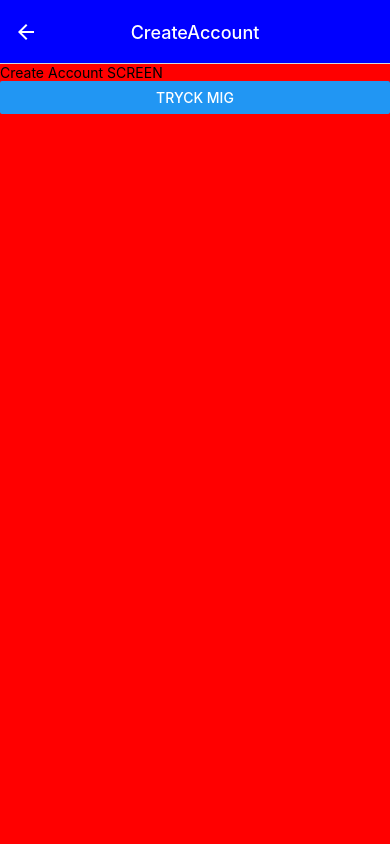
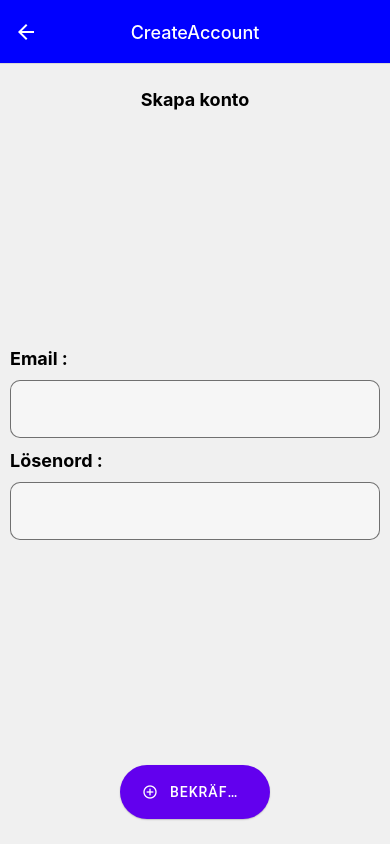
Before and after one commit to KSigurd/KROLF-household-app, a React Native app: screen /CreateAccount in a window 390 px wide. Built offline with nearby package versions, Linux system fonts and the light colour scheme.

Commit message:
createAccountScrren layout, and navigation

```diff
--- a/components/AddHouseholdButton.tsx
+++ b/components/AddHouseholdButton.tsx
@@ -2,13 +2,17 @@ import { Button as NPbutton } from "react-native-paper";
 import React, { FC } from "react";
 import { StyleSheet } from "react-native";
 
-const AddHouseholdButton: FC = () => {
+interface Props {
+  onAddHousehold: () => void;
+}
+
+const AddHouseholdButton = ({ onAddHousehold }: Props) => {
   return (
     <NPbutton
       icon="plus-circle-outline"
       mode="contained"
       style={styles.NPbutton}
-      onPress={() => console.log("Pressed")}
+      onPress={() => onAddHousehold()}
     >
       Lägg till
     </NPbutton>
--- a/components/JoinHouseHoldButton.tsx
+++ b/components/JoinHouseHoldButton.tsx
@@ -2,13 +2,17 @@ import { Button as NPbutton } from "react-native-paper";
 import React, { FC } from "react";
 import { StyleSheet } from "react-native";
 
-const JoinHouseholdButton: FC = () => {
+interface Props {
+  onJoinHousehold: () => void;
+}
+
+const JoinHouseholdButton = ({ onJoinHousehold }: Props) => {
   return (
     <NPbutton
           icon="account-plus-outline"
           mode="contained"
           style={styles.NPbutton}
-          onPress={() => console.log("Pressed")}
+          onPress={() => onJoinHousehold()}
         >
           Gå med
         </NPbutton>
--- a/navigation/RootNavigator.tsx
+++ b/navigation/RootNavigator.tsx
@@ -29,7 +29,7 @@ const RootNavigator = () => {
           headerStyle: {
             backgroundColor: "blue",
           },
-          contentStyle: { backgroundColor: "red" },
+          contentStyle: { backgroundColor: "#f0f0f0" },
           headerTitleAlign: "center",
           headerTitleStyle: { color: "white" },
           headerTintColor: "white",
--- a/screens/CreateAccountScreen.tsx
+++ b/screens/CreateAccountScreen.tsx
@@ -1,20 +1,81 @@
 import { NativeStackScreenProps } from "@react-navigation/native-stack";
 import React from "react";
-import { View, Text, Button } from "react-native";
+import { View, Text, Button, StyleSheet } from "react-native";
 import { RootStackParamList } from "../navigation/RootNavigator";
+import { Button as NPbutton, Surface, TextInput } from "react-native-paper";
 
 type Props = NativeStackScreenProps<RootStackParamList, "Profile">;
 
-const CreateAccountScreen = ({navigation}: Props) => {
+const handleSubmit = () => {
+  console.log("bekräfta account");
+
+  //TODO: lägg in i user med value från input
+  //TODO: navigate to loginScreen
+}
+
+const CreateAccountScreen = ({ navigation }: Props) => {
   return (
-    <View>
-      <Text>Create Account SCREEN</Text>
-      <Button
+    <View style={styles.root}>
+      <Text style={styles.title}>Skapa konto</Text>
+      {/* <Button
         title="tryck mig"
         onPress={() => navigation.navigate("Profile")}
-      />
+      /> */}
+      <View>
+        <Text style={styles.text}>Email :</Text>
+        <TextInput
+          mode="outlined"
+          theme={{ roundness: 10 }}
+          style={styles.input}
+        />
+
+        <Text style={styles.text}>Lösenord :</Text>
+        <TextInput
+          mode="outlined"
+          theme={{ roundness: 10 }}
+          style={styles.input}
+        />
+      </View>
+
+      <NPbutton
+        icon="plus-circle-outline"
+        mode="contained"
+        style={styles.NPbutton}
+        onPress={() => handleSubmit()}
+      >
+        Bekräfta
+      </NPbutton>
     </View>
   );
 };
 
 export default CreateAccountScreen;
+
+const styles = StyleSheet.create({
+  root: {
+    flex: 1,
+    marginHorizontal: 10,
+    marginVertical: 25,
+    justifyContent: "space-between",
+  },
+  NPbutton: {
+    width: 150,
+    borderRadius: 100,
+    padding: 10,
+    alignSelf: "center",
+  },
+  input: {
+    elevation: 4,
+  },
+  text: {
+    fontSize: 18,
+    fontWeight: "bold",
+    marginTop: 12,
+    marginBottom: 5,
+  },
+  title: {
+    fontSize: 18,
+    fontWeight: "bold",
+    alignSelf: "center"
+  }
+});
--- a/screens/LoginScreen.tsx
+++ b/screens/LoginScreen.tsx
@@ -15,8 +15,8 @@ const LoginScreen = ({ navigation }: Props) => {
         onPress={() => navigation.navigate("Profile")}
       />
       <Button
-        title="Create household"
-        onPress={() => navigation.navigate("CreateHousehold")}
+        title="Create account"
+        onPress={() => navigation.navigate("CreateAccount")}
       />
     </SafeAreaView>
   );
--- a/screens/ProfileScreen.tsx
+++ b/screens/ProfileScreen.tsx
@@ -1,12 +1,6 @@
 import { NativeStackScreenProps } from "@react-navigation/native-stack";
 import React from "react";
 import { View, Text, Button, StyleSheet, FlatList } from "react-native";
-import {
-  Surface,
-  Button as NPbutton,
-  TouchableRipple,
-} from "react-native-paper";
-import { lightBlue100 } from "react-native-paper/lib/typescript/styles/colors";
 import AddHouseholdButton from "../components/AddHouseholdButton";
 import HouseholdSurface from "../components/HouseholdSurface";
 import JoinHouseholdButton from "../components/JoinHouseHoldButton";
@@ -27,14 +21,14 @@ const ProfileScreen = ({ navigation }: Props) => {
         <View>
           <Text style={styles.title}>Välj hushåll:</Text>
           {households.map((prop, key) => {
-            return <HouseholdSurface householdObject={prop} />;
+            return <HouseholdSurface key={key} householdObject={prop} />;
           })}
         </View>
       </View>
 
       <View style={styles.NPbuttonRoot}>
-        <AddHouseholdButton/>
-        <JoinHouseholdButton/>
+        <AddHouseholdButton onAddHousehold={() => navigation.navigate("CreateHousehold")}/>
+        <JoinHouseholdButton onJoinHousehold={() => navigation.navigate("JoinHousehold")}/>
       </View>
 
       <Button
@@ -66,9 +60,4 @@ const styles = StyleSheet.create({
     alignSelf: "center",
     marginVertical: 20,
   },
-  NPbutton: {
-    width: 150,
-    borderRadius: 100,
-    padding: 10,
-  },
 });
```
